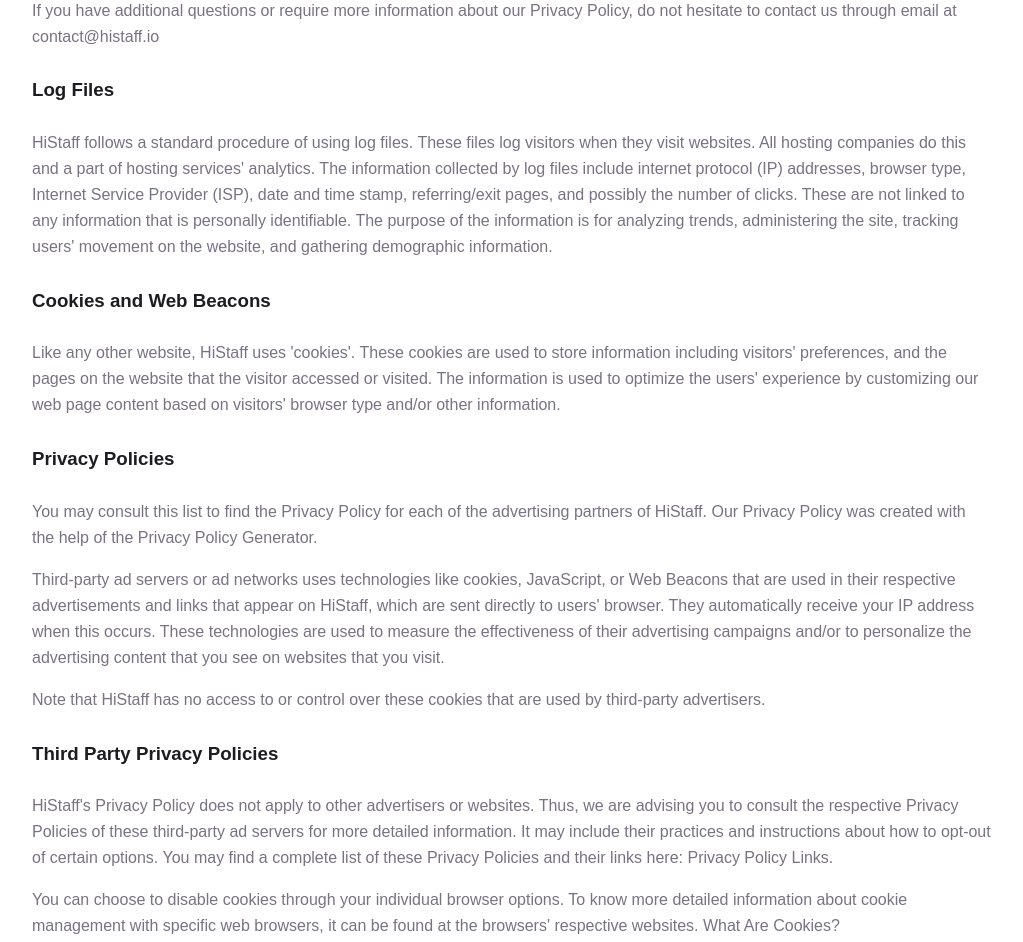
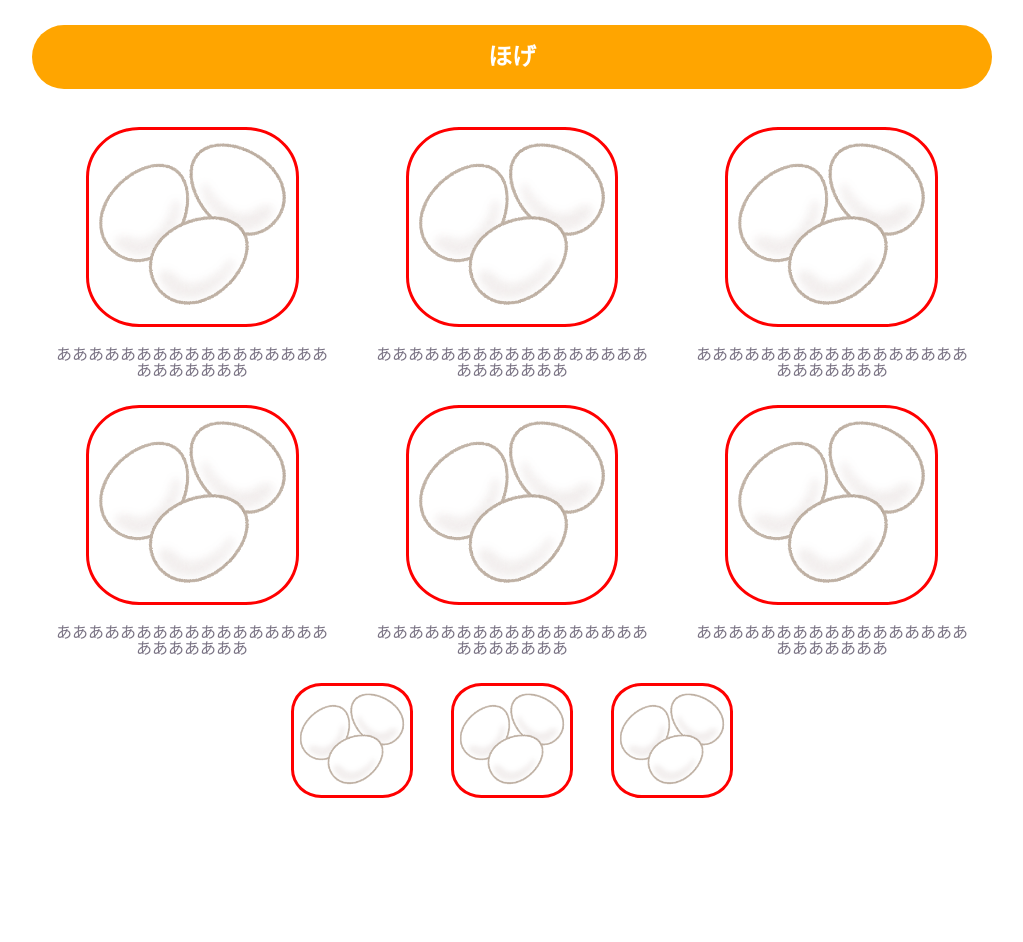
Before and after one commit to mak4026/gatsby-test, a Gatsby site: page /member/mak in a window 1280 px wide. Shown: the part 1890-2832 px from the top of the page, without its empty margins (128-1151 px from the left). Built offline with nearby package versions, Linux system fonts and the light colour scheme; Gatsby itself is replaced by a stand-in of ours.

Commit message:
member list design roughsketch

```diff
--- /dev/null
+++ b/src/components/members.js
@@ -0,0 +1,79 @@
+import React from "react"
+import logo from "../../static/images/logo.svg"
+import icon from "../../static/images/egg_white.png"
+
+const Members = () => (
+    <div className={"container"}>
+
+        <div className={"row"}>
+            <div className={"col-4"}>
+                <img alt={"Logo"} src={logo} />
+            </div>
+            <div className={"col-4"}>
+                <img alt={"Logo"} src={logo} />
+            </div>
+            <div className={"col-4"}>
+                <img alt={"Logo"} src={logo} />
+            </div>
+        </div>
+
+        <div className={"row"}>
+            <div className={"icons-header"}>
+                ほげ
+            </div>
+        </div>
+
+        <div className={"row icons"}>
+            <div className={"col-4"}>
+                <div className={"icon-item"}>
+                    <img alt={"mak"} src={icon} />
+                    <span className={"name"}>ああああああああああああああああああああああああ</span>
+                </div>
+            </div>
+            <div className={"col-4"}>
+                <div className={"icon-item"}>
+                    <img alt={"mak"} src={icon} />
+                    <span className={"name"}>ああああああああああああああああああああああああ</span>
+                </div>
+            </div>
+            <div className={"col-4"}>
+                <div className={"icon-item"}>
+                    <img alt={"mak"} src={icon} />
+                    <span className={"name"}>ああああああああああああああああああああああああ</span>
+                </div>
+            </div>
+            <div className={"col-4"}>
+                <div className={"icon-item"}>
+                    <img alt={"mak"} src={icon} />
+                    <span className={"name"}>ああああああああああああああああああああああああ</span>
+                </div>
+            </div>
+            <div className={"col-4"}>
+                <div className={"icon-item"}>
+                    <img alt={"mak"} src={icon} />
+                    <span className={"name"}>ああああああああああああああああああああああああ</span>
+                </div>
+            </div>
+            <div className={"col-4"}>
+                <div className={"icon-item"}>
+                    <img alt={"mak"} src={icon} />
+                    <span className={"name"}>ああああああああああああああああああああああああ</span>
+                </div>
+            </div>
+        </div>
+
+        <div className={"row icons"}>
+            <div className={"col-2"}>
+                <img alt={"mak"} src={icon} />
+            </div>
+            <div className={"col-2"}>
+                <img alt={"mak"} src={icon} />
+            </div>
+            <div className={"col-2"}>
+                <img alt={"mak"} src={icon} />
+            </div>
+        </div>
+    </div>
+)
+
+export default Members
--- a/src/pages/member/mak.js
+++ b/src/pages/member/mak.js
@@ -2,6 +2,7 @@
 
 import Layout from "../../components/layout"
 import SEO from "../../components/seo"
+import Members from "../../components/members"
 
 const MakPage = () => (
     <Layout>
@@ -43,36 +44,9 @@
                 <div id={"hoge"}>
                     <h4>aaaaaaaa</h4>
                 </div>
-
-                <p>At HiStaff, accessible from https://histaff.io, one of our main priorities is the privacy of our visitors. This Privacy Policy document contains types of information that is collected and recorded by HiStaff and how we use it.</p>
-                <p>If you have additional questions or require more information about our Privacy Policy, do not hesitate to contact us through email at contact@histaff.io</p>
-
-                <h3>Log Files</h3>
-                <p>HiStaff follows a standard procedure of using log files. These files log visitors when they visit websites. All hosting companies do this and a part of hosting services' analytics. The information collected by log files include internet protocol (IP) addresses, browser type, Internet Service Provider (ISP), date and time stamp, referring/exit pages, and possibly the number of clicks. These are not linked to any information that is personally identifiable. The purpose of the information is for analyzing trends, administering the site, tracking users' movement on the website, and gathering demographic information.</p>
-
-                <h3>Cookies and Web Beacons</h3>
-                <p>Like any other website, HiStaff uses 'cookies'. These cookies are used to store information including visitors' preferences, and the pages on the website that the visitor accessed or visited. The information is used to optimize the users' experience by customizing our web page content based on visitors' browser type and/or other information.</p>
-
-                <h3>Privacy Policies</h3>
-                <p>You may consult this list to find the Privacy Policy for each of the advertising partners of HiStaff. Our Privacy Policy was created with the help of the Privacy Policy Generator.</p>
-                <p>Third-party ad servers or ad networks uses technologies like cookies, JavaScript, or Web Beacons that are used in their respective advertisements and links that appear on HiStaff, which are sent directly to users' browser. They automatically receive your IP address when this occurs. These technologies are used to measure the effectiveness of their advertising campaigns and/or to personalize the advertising content that you see on websites that you visit.</p>
-                <p>Note that HiStaff has no access to or control over these cookies that are used by third-party advertisers.</p>
-
-                <h3>Third Party Privacy Policies</h3>
-                <p>HiStaff's Privacy Policy does not apply to other advertisers or websites. Thus, we are advising you to consult the respective Privacy Policies of these third-party ad servers for more detailed information. It may include their practices and instructions about how to opt-out of certain options. You may find a complete list of these Privacy Policies and their links here: Privacy Policy Links.</p>
-                <p>You can choose to disable cookies through your individual browser options. To know more detailed information about cookie management with specific web browsers, it can be found at the browsers' respective websites. What Are Cookies?</p>
-
-                <h3>Children's Information</h3>
-                <p>Another part of our priority is adding protection for children while using the internet. We encourage parents and guardians to observe, participate in, and/or monitor and guide their online activity.</p>
-                <p>HiStaff does not knowingly collect any Personal Identifiable Information from children under the age of 13. If you think that your child provided this kind of information on our website, we strongly encourage you to contact us immediately and we will do our best efforts to promptly remove such information from our records.</p>
-
-                <h3>Online Privacy Policy Only</h3>
-                <p>This Privacy Policy applies only to our online activities and is valid for visitors to our website with regards to the information that they shared and/or collect in HiStaff. This policy is not applicable to any information collected offline or via channels other than this website.</p>
-
-                <h3>Consent</h3>
-                <p>By using our website, you hereby consent to our Privacy Policy and agree to its Terms and Conditions.</p>
             </div>
         </div>
+        <Members />
     </Layout>
 )
 
--- a/static/styles/_all.scss
+++ b/static/styles/_all.scss
@@ -251,6 +251,49 @@
     }
   }
 
+  .icons-header{
+    background-color: orange;
+    text-align: center;
+    color: white;
+    font-size: x-large;
+    font-weight: bold;
+    padding: 20px 0;
+    margin: 30px 0;
+    border-radius: 40px;
+  }
+
+  .icons{
+    display: flex;
+    flex-wrap: wrap;
+
+    justify-content: center;
+
+    [class^="col"] {
+      float: none;
+      text-align: center;
+    }
+
+    .icon-item {
+      display: inline-block;
+    }
+    .name {
+      display: block;
+      text-align: center;
+      margin: 10px auto;
+    }
+
+    img {
+      display: block;
+      max-width: 100%;
+      max-height: 200px;
+      border-radius: 25%;
+      border: solid 3px;
+      border-color: red;
+      box-sizing: border-box;
+      margin: 0 auto 20px;
+    }
+  }
+
   .targets {
     margin: 120px 0 0;
 
```
Also changed, not shown: static/images/egg_white.png (added).
